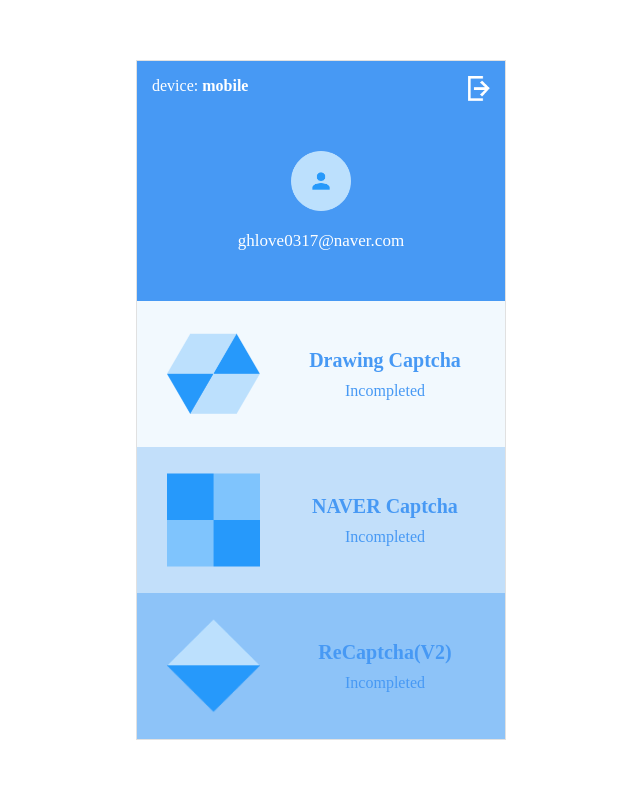
After one commit to Boeing737ng/drawing_captcha, a Flask app: template templates/main.html in a window 1280 px wide. The commit adds this page. Shown: the whole page, without its empty margins (319-959 px from the left). Run offline with Flask 2, Linux system fonts and the light colour scheme; the template is opened without the code that fills it, so the values that code supplies are empty.

Commit message:
Main page added

```diff
--- a/static/css/style.css
+++ b/static/css/style.css
@@ -269,3 +269,88 @@ canvas {
     position: absolute;
     bottom: 30px;
 }
+/******************** MAIN ********************/
+.main-upper-box {
+    position: relative;
+    background-color: #4799F4;
+    width: 100%;
+    height: 240px;
+}
+.device {
+    color: #FFFFFF;
+    position: absolute;
+    left: 15px;
+}
+.profile {
+    position: absolute;
+    width: 60px;
+    margin: auto;
+    left: 0;
+    right: 0;
+    top: 50%;
+    transform: translate(0, -50%);
+}
+#logout {
+    position: absolute;
+    width: 25px;
+    right: 15px;
+    top: 15px;
+}
+#logout:hover {
+    cursor: pointer;
+}
+.user-email {
+    position: absolute;
+    width: fit-content;
+    color: #FFFFFF;
+    margin: auto;
+    left: 0;
+    right: 0;
+    bottom: 50px;
+    font-size: 17px;
+}
+.option-wrapper {
+    position: relative;
+    width: 100%;
+    height: calc(100% - 240px);
+}
+.option {
+    position: relative;
+    width: 100%;
+    height: 33.333%;
+}
+.option:hover {
+    cursor: pointer;
+}
+.option img {
+    position: absolute;
+    top: 50%;
+    width: 93px;
+    left: 30px;
+    transform: translate(0, -50%);
+}
+.option-text-wrapper {
+    text-align: center;
+    position: absolute;
+    width: 180px;
+    right: 30px;
+    top: 50%;
+    transform: translate(0,-50%);
+}
+.option-text-wrapper p {
+    color: #4799F4;
+    margin: 10px;
+}
+.captcha-name {
+    font-weight: bold;
+    font-size: 20px;
+}
+.option:nth-child(1) {
+    background-color: #F2F9FE;
+}
+.option:nth-child(2) {
+    background-color: #C2DFFA;
+}
+.option:nth-child(3) {
+    background-color: #8DC3F8;
+}
--- /dev/null
+++ b/templates/main.html
@@ -0,0 +1,43 @@
+<!DOCTYPE html>
+<html lang="en">
+<head>
+    <meta charset="UTF-8">
+    <meta name="viewport" content="width=device-width, initial-scale=1.0">
+    <meta http-equiv="X-UA-Compatible" content="ie=edge">
+    <title>MAIN</title>
+    <link rel="stylesheet" href="../static/css/style.css">
+</head>
+<body>
+    <div class="page-wrapper">
+        <section class="main-upper-box">
+            <p class="device">device: <span class="bold">mobile</span></p>
+            <img id="logout" src="../static/images/logout.png" alt="">
+            <img class="profile" src="../static/images/profile.png" alt="">
+            <p class="user-email">ghlove0317@naver.com</p>
+        </section>
+        <section class="option-wrapper">
+            <div id="option-drawing" class="option">
+                <img src="../static/images/icon1.png" alt="">
+                <div class="option-text-wrapper">
+                    <p class="captcha-name">Drawing Captcha</p>
+                    <p id="complete-text">Incompleted</p>
+                </div>
+            </div>
+            <div id="option-naver" class="option">
+                <img src="../static/images/icon2.png" alt="">
+                <div class="option-text-wrapper">
+                    <p class="captcha-name">NAVER Captcha</p>
+                    <p id="complete-text">Incompleted</p>
+                </div>
+            </div>
+            <div id="option-recaptcha" class="option">
+                <img src="../static/images/icon3.png" alt="">
+                <div class="option-text-wrapper">
+                    <p class="captcha-name">ReCaptcha(V2)</p>
+                    <p id="complete-text">Incompleted</p>
+                </div>
+            </div>
+        </section>
+    </div>
+</body>
+</html>
```
Also changed, not shown: static/images/icon1.png (added), static/images/icon2.png (added), static/images/icon3.png (added), static/images/logout.png (added), static/images/profile.png (added).
